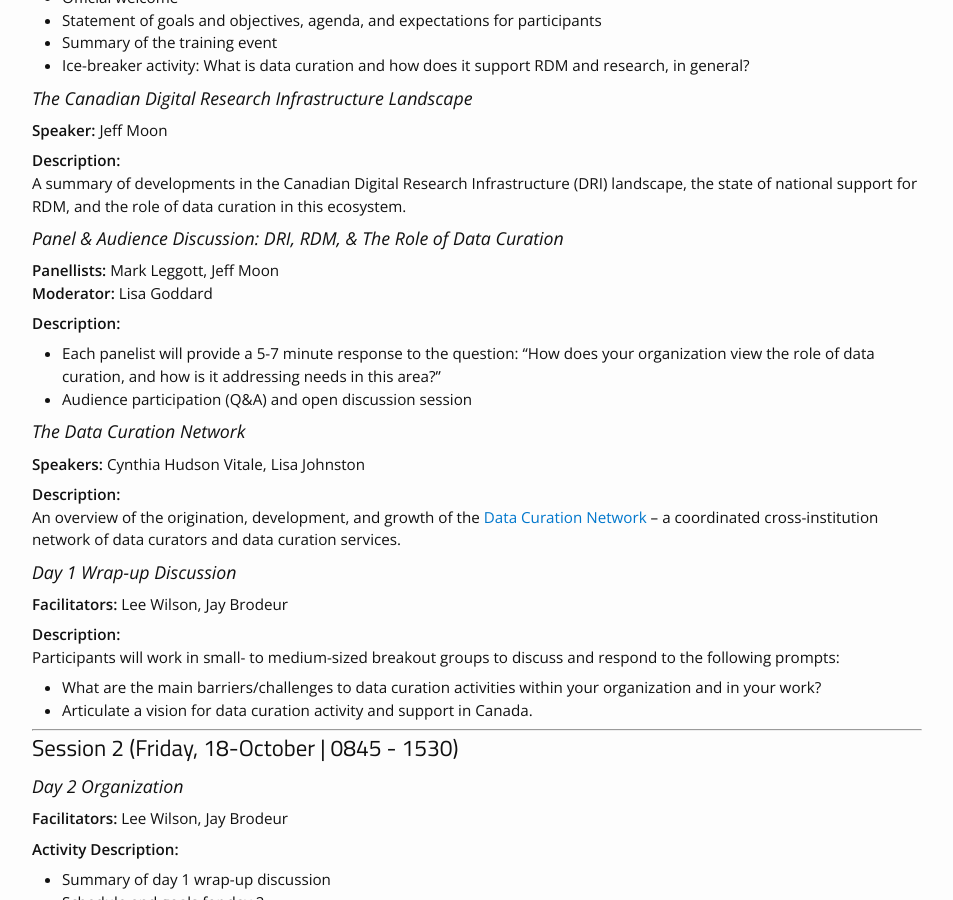
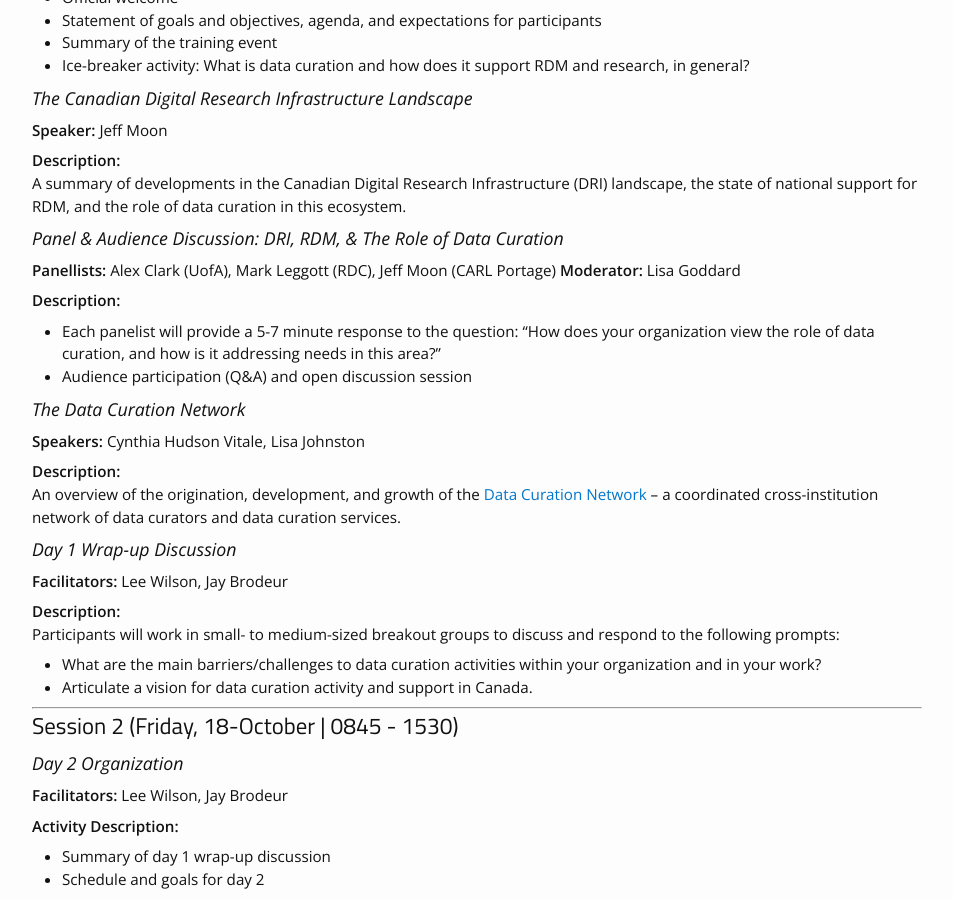
Before and after one commit to data-curation/data-curation.github.io, a Jekyll site: the page built from program.md, in a window 1280 px wide and 900 px high, scrolled down 1903 px. Shown: the whole window, without its empty margins (163-1116 px from the left). Built offline with Jekyll 4.4.1, drawn with Linux system fonts in a browser that asks for light colours.

Commit message:
Update program.md

```diff
--- a/program.md
+++ b/program.md
@@ -73,7 +73,7 @@ Data repositories have tended to be viewed simply as infrastructure for data dep
 A summary of developments in the Canadian Digital Research Infrastructure (DRI) landscape, the state of national support for RDM, and the role of data curation in this ecosystem.
 
 ### Panel & Audience Discussion: DRI, RDM, & The Role of Data Curation
-**Panellists:** Mark Leggott, Jeff Moon
+**Panellists:** Alex Clark (UofA), Mark Leggott (RDC), Jeff Moon (CARL Portage)
 **Moderator:** Lisa Goddard
 
 **Description:**
```
